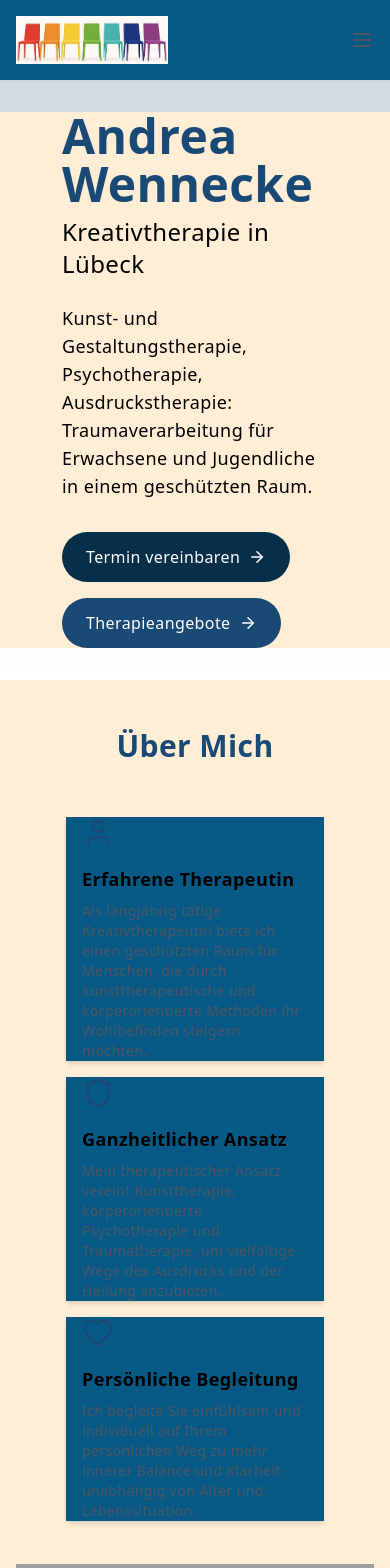
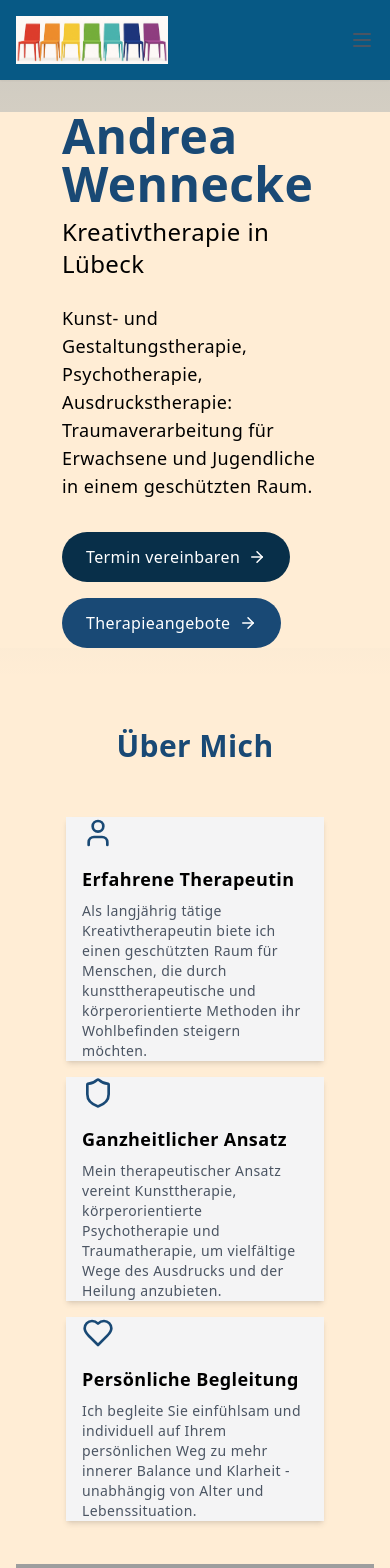
Before and after one commit to antonmarshall/andrea_wennecke, a React (Vite) app: page / in a window 390 px wide. Shown: the top 1568 px of the page. Built offline with nearby package versions, Linux system fonts and the light colour scheme; grey boxes are pictures that could not be loaded.

Commit message:
Visual edit in Lovable
Edited UI in Lovable

```diff
--- a/src/components/AboutSection.tsx
+++ b/src/components/AboutSection.tsx
@@ -9,7 +9,7 @@ const AboutCard = ({
   title: string;
   description: string;
 }) => {
-  return <div className="p-4 rounded-lg shadow-md flex flex-col sm:flex-row gap-4 items-start transition-all duration-300 hover:shadow-lg mx-[30px] px-[16px] py-0 my-[10px] bg-sky-800">
+  return <div className="p-4 rounded-lg shadow-md flex flex-col sm:flex-row gap-4 items-start transition-all duration-300 hover:shadow-lg mx-[30px] px-[16px] py-0 my-[10px] bg-zinc-100">
       <div className="text-therapyBlue">
         {icon}
       </div>
--- a/src/components/Hero.tsx
+++ b/src/components/Hero.tsx
@@ -9,7 +9,7 @@ const Hero = () => {
       });
     }
   };
-  return <section id="home" className="relative min-h-[600px] flex items-center bg-gradient-to-b from-therapyBlue/20 to-transparent">
+  return <section id="home" className="relative min-h-[600px] flex items-center bg-gradient-to-b from-therapyBlue/20 to-transparent bg-orange-100">
       <div className="container mx-auto px-8 grid grid-cols-1 md:grid-cols-2 gap-8 items-center bg-orange-100">
         <div className="max-w-2xl mx-[30px]">
           <h1 className="text-5xl font-bold mb-2 text-therapyBlue mx-0">Andrea Wennecke</h1>
```
